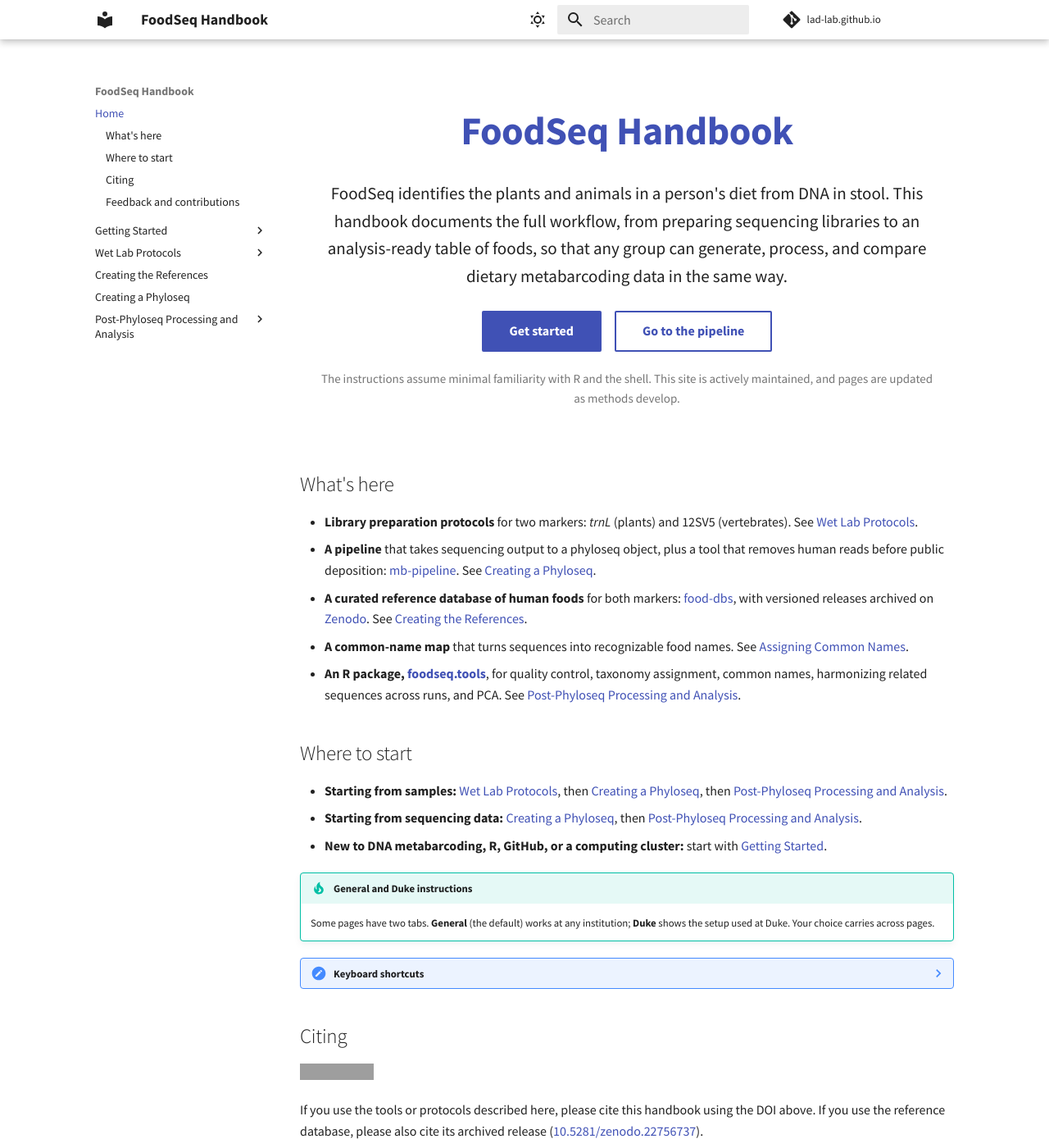
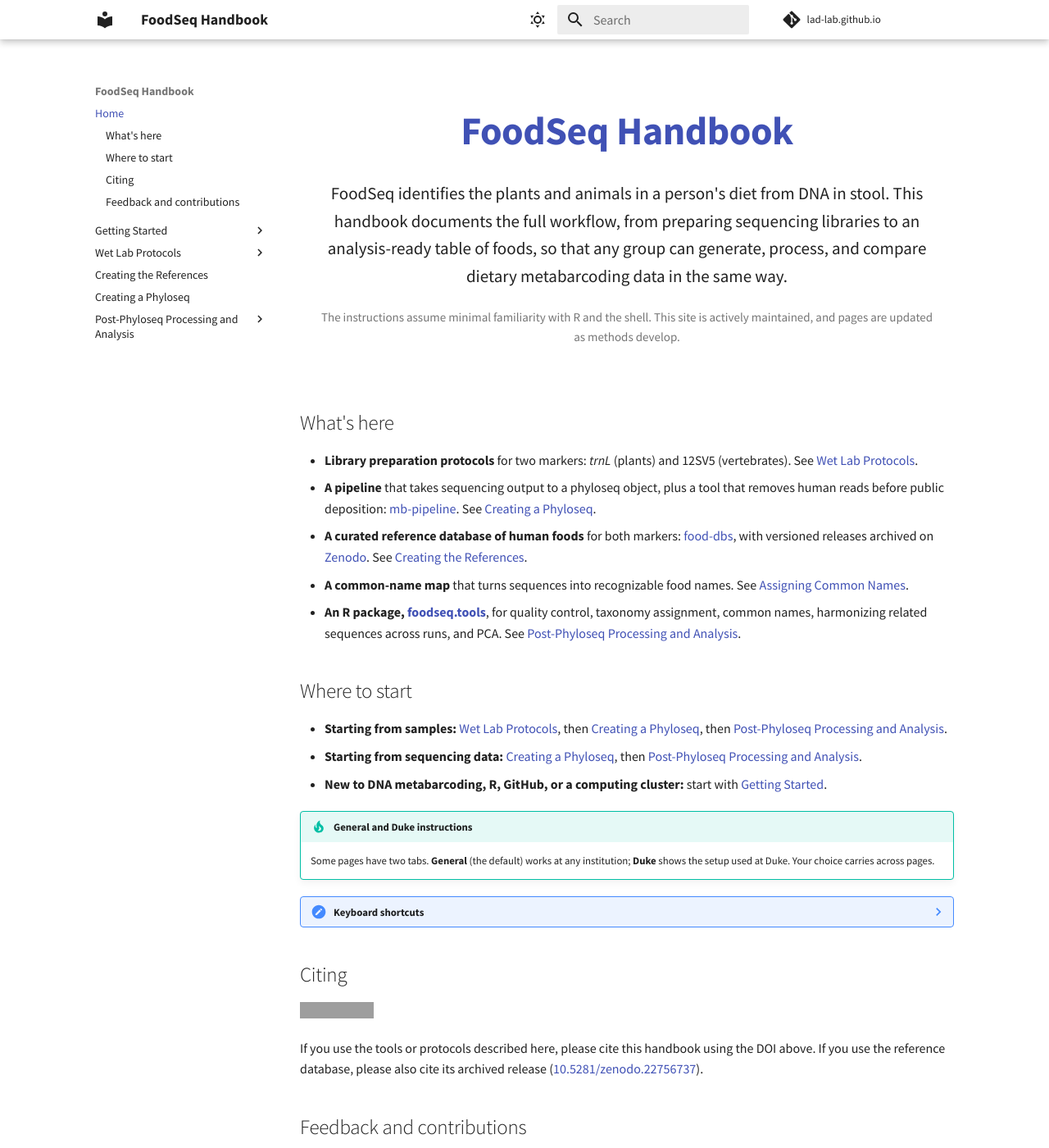
Before and after one commit to LAD-LAB/lad-lab.github.io, an MkDocs documentation site: the page built from docs/index.md, in a window 1280 px wide and 1400 px high. Shown: the whole window at 82% size. Built offline with MkDocs 1.6.1 and Material for MkDocs 9.7.7, drawn with Linux system fonts in a browser that asks for light colours; comment, search, counter and statistics services are not loaded; grey boxes are pictures that could not be loaded.

Commit message:
Home page: remove banner buttons
Co-Authored-By: Claude Opus 5.5 <noreply@anthropic.com>

```diff
--- a/docs/index.md
+++ b/docs/index.md
@@ -3,8 +3,6 @@
 # FoodSeq Handbook
 
 FoodSeq identifies the plants and animals in a person's diet from DNA in stool. This handbook documents the full workflow, from preparing sequencing libraries to an analysis-ready table of foods, so that any group can generate, process, and compare dietary metabarcoding data in the same way.
-
-[Get started](intro.md){ .md-button .md-button--primary } [Go to the pipeline](pipeline.md){ .md-button }
 
 <p class="hero-note">The instructions assume minimal familiarity with R and the shell. This site is actively maintained, and pages are updated as methods develop.</p>
 
--- a/docs/stylesheets/extra.css
+++ b/docs/stylesheets/extra.css
@@ -49,9 +49,6 @@
     margin-left: auto;
     margin-right: auto;
   }
-  .md-typeset .hero .md-button {
-    margin: 0.3em 0.4em;
-  }
   .md-typeset .hero .hero-note {
     font-size: 0.75rem;
     color: var(--md-default-fg-color--light);
```
